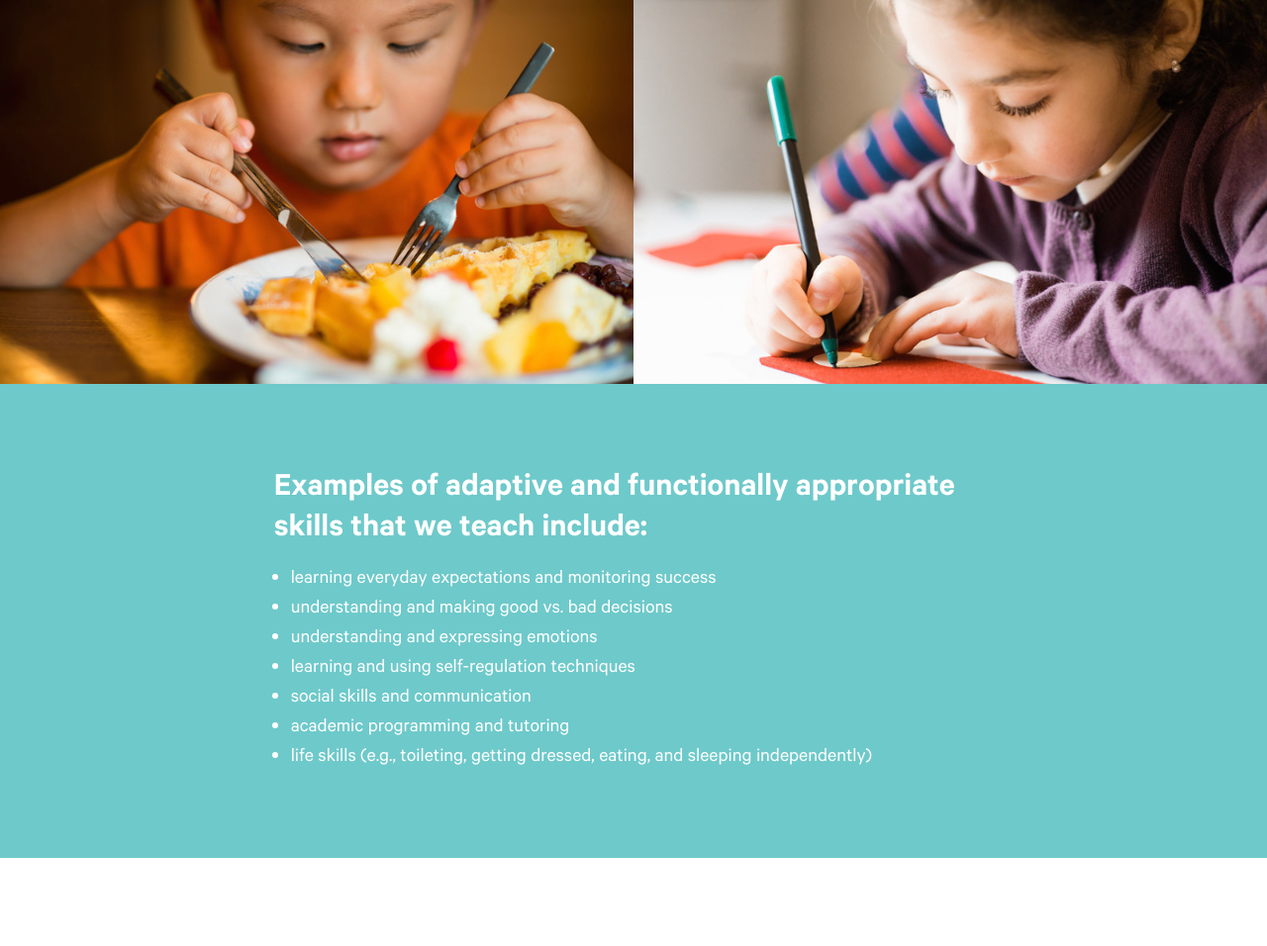
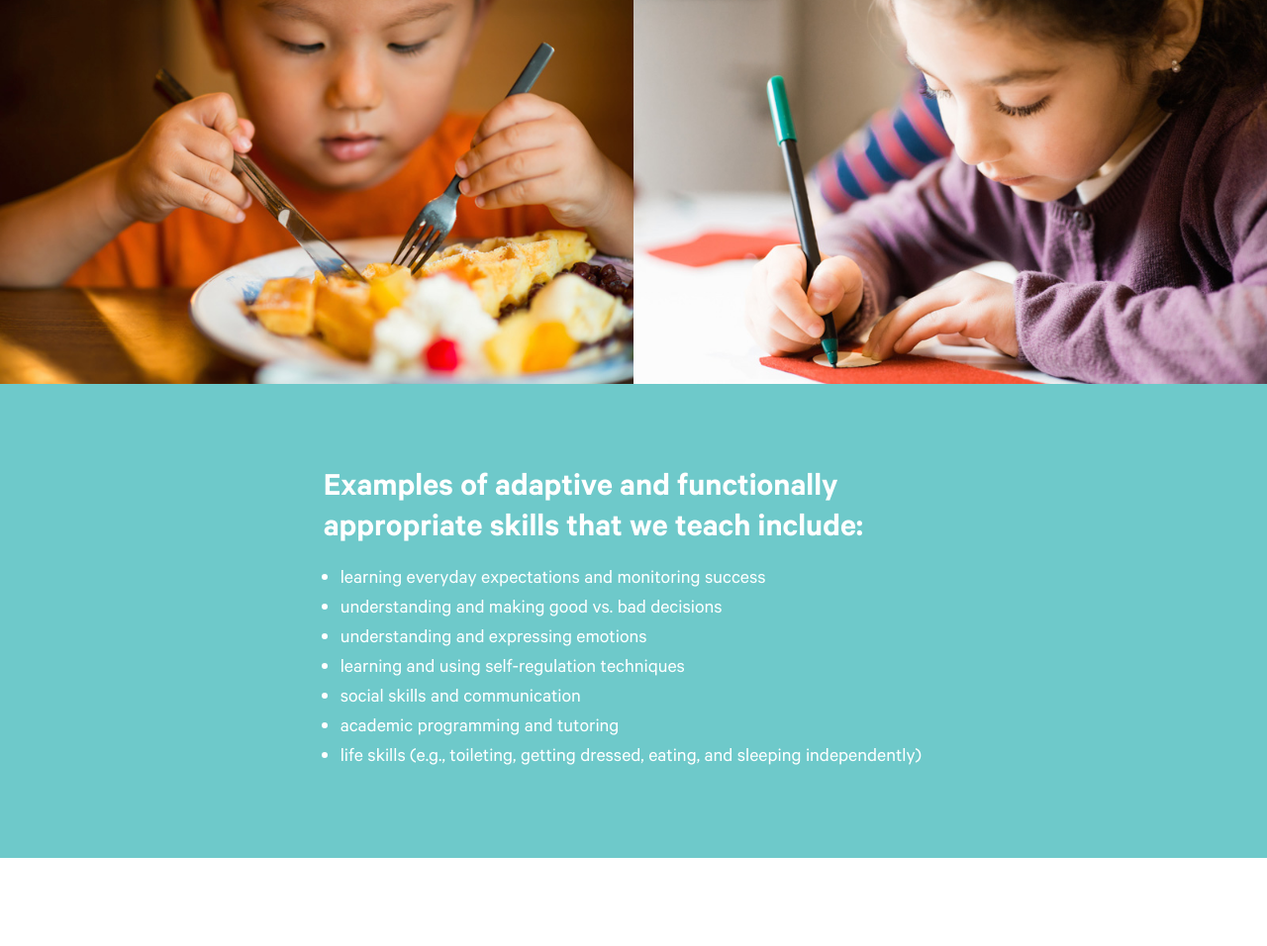
Before and after one commit to tylermcgowan/constructive-pathways, a PHP site: page / in a window 1280 px wide. Shown: the part 4070-5026 px from the top of the page at 99% size. Run offline with PHP 8.4, Linux system fonts and the light colour scheme.

Commit message:
Grid tweaks.

```diff
--- a/index.php
+++ b/index.php
@@ -202,10 +202,10 @@ if (!empty($_POST['email'])) {
 
       <div class="content-container">
         <div class="row">
-          <div class="large-fixed-10 columns medium-centered">
+          <div class="large-fixed-8 columns medium-centered">
             <div class="content">
               <div class="row">
-                <div class="sm-med-8 columns medium-centered">
+                <div class="sm-med-10 columns medium-centered">
 
                   <p class="important"><strong>Examples of adaptive and functionally appropriate skills that we teach include: </strong></p>
                   <ul>
```
